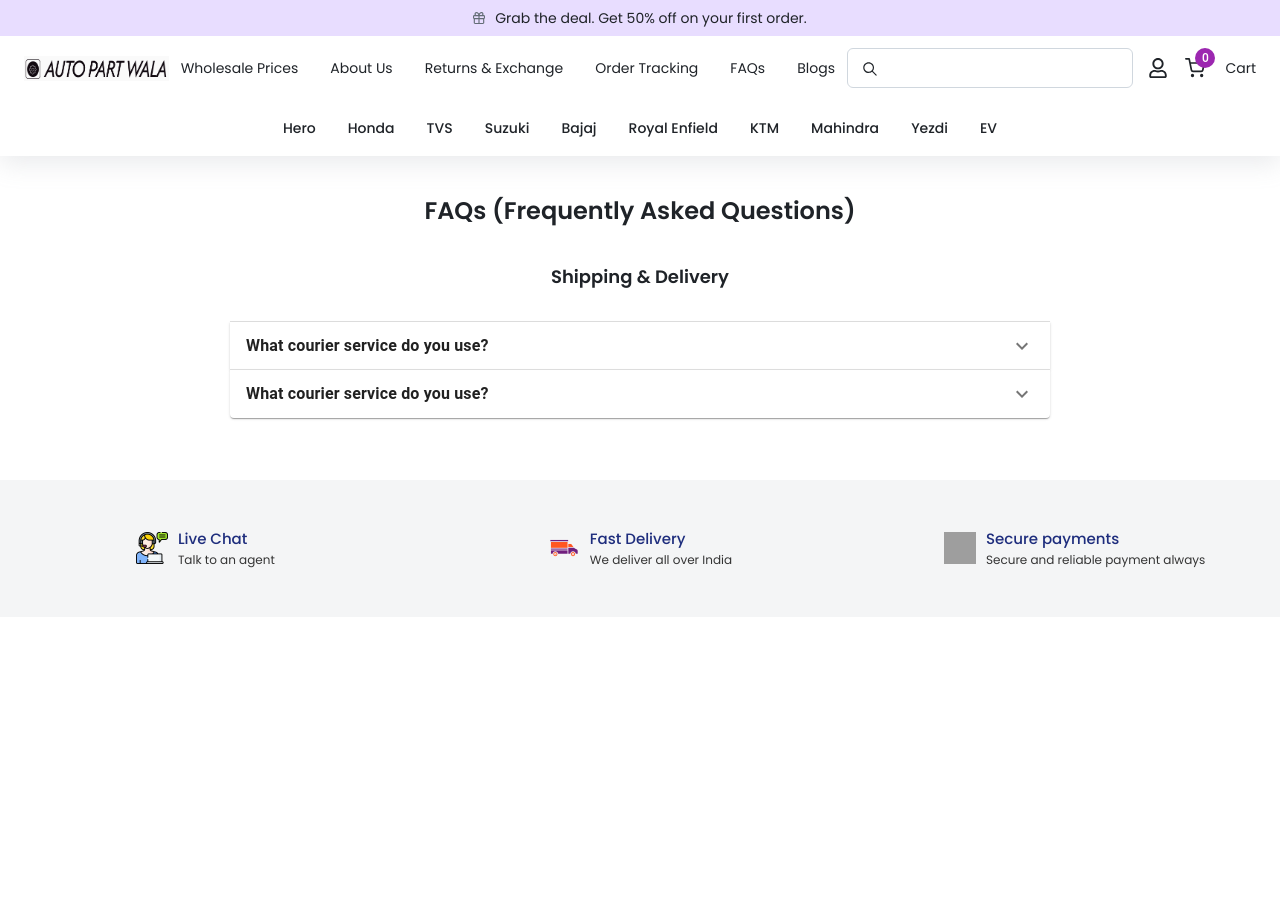
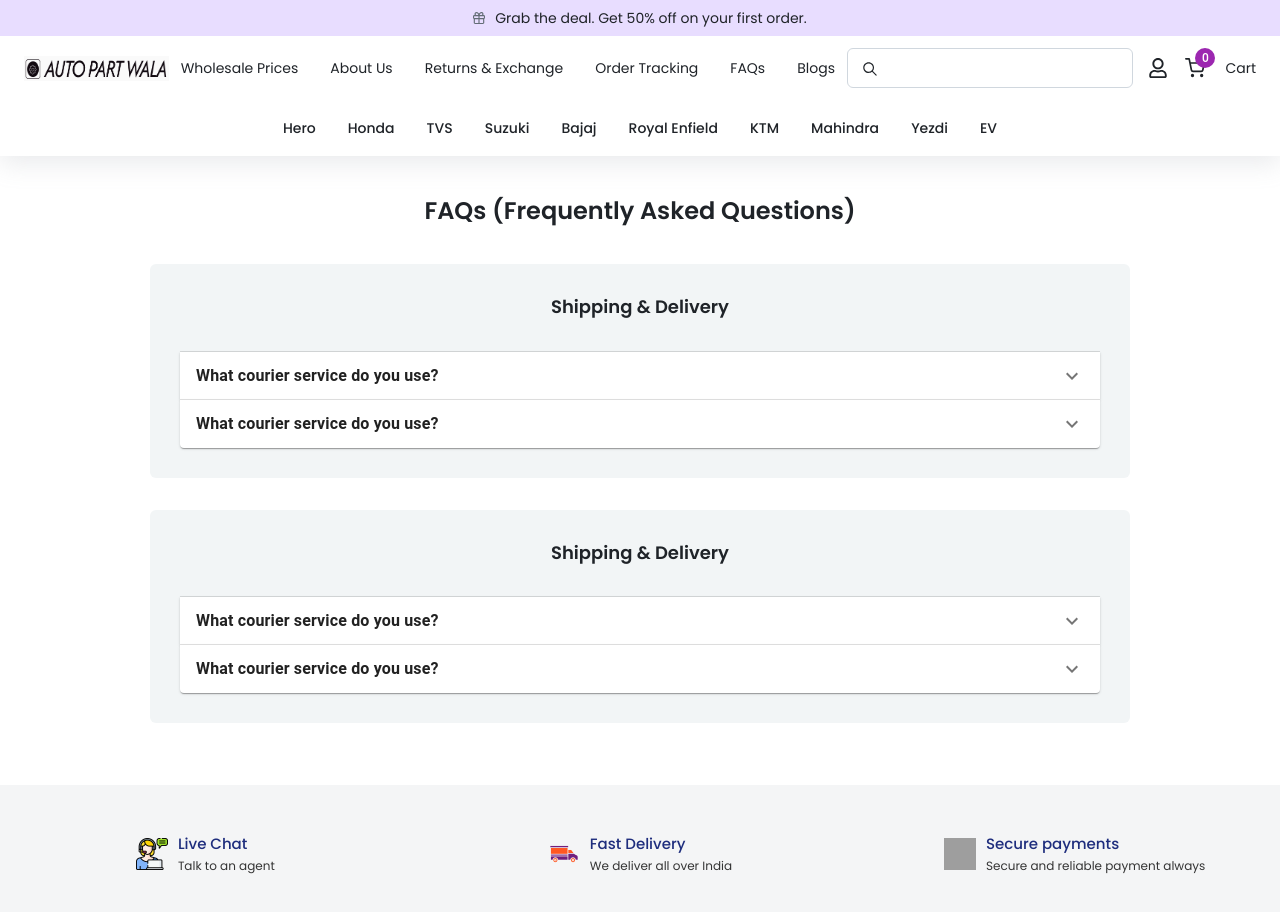
Before and after one commit to sunnycharkhwal/AutoPartWala, a React (Vite) app: page /faq in a window 1280 px wide. Shown: the top 912 px of the page. Before the commit the page ends 800 px from the top, so only its background shows below. Built offline with nearby package versions, Linux system fonts and the light colour scheme; grey boxes are pictures that could not be loaded.

Commit message:
FAQs 100%

```diff
--- a/src/assets/pages/Faq.jsx
+++ b/src/assets/pages/Faq.jsx
@@ -16,6 +16,7 @@ export const Faq = () => {
         </div>
 
         <div className="FaqDiv">
+          <div className="FaqDiv_Inner">
             <div className="FaqDiv_title">Shipping & Delivery</div>
             <Accordion>
               <AccordionSummary
@@ -49,6 +50,42 @@ export const Faq = () => {
             </Accordion>
           </div>
         </div>
+        <div className="FaqDiv">
+          <div className="FaqDiv_Inner">
+            <div className="FaqDiv_title">Shipping & Delivery</div>
+            <Accordion>
+              <AccordionSummary
+                expandIcon={<ExpandMoreIcon />}
+                aria-controls="panel1-content"
+                id="panel1-header">
+                <Typography component="span">
+                  What courier service do you use?
+                </Typography>
+              </AccordionSummary>
+              <AccordionDetails>
+                Lorem ipsum dolor sit amet, consectetur adipiscing elit.
+                Suspendisse malesuada lacus ex, sit amet blandit leo lobortis
+                eget.
+              </AccordionDetails>
+            </Accordion>
+            <Accordion>
+              <AccordionSummary
+                expandIcon={<ExpandMoreIcon />}
+                aria-controls="panel12-content"
+                id="panel2-header">
+                <Typography component="span">
+                  What courier service do you use?
+                </Typography>
+              </AccordionSummary>
+              <AccordionDetails>
+                Lorem ipsum dolor sit amet, consectetur adipiscing elit.
+                Suspendisse malesuada lacus ex, sit amet blandit leo lobortis
+                eget.
+              </AccordionDetails>
+            </Accordion>
+          </div>
+        </div>
+      </div>
       <UpperFooter />
     </>
   );
--- a/src/scss/_var.scss
+++ b/src/scss/_var.scss
@@ -5,4 +5,5 @@
   --bgColor_2: #f6f8fa;
   --hover-color: #eef1f4;
   --border_color: #d0d7de;
+  --bgColor2: #f2f5f6;
 }
--- a/src/scss/index.scss
+++ b/src/scss/index.scss
@@ -933,15 +933,21 @@ body {
     color: var(--first-text-color);
   }
 }
+.FaqDiv_Inner {
+  background-color: var(--bgColor2);
+  padding: 30px 30px;
+  border-radius: 6px;
+  margin-top: 2rem;
+}
 .FaqDiv {
-  padding: 0 200px;
+  padding: 0 120px;
   padding-top: 30px;
+
   .FaqDiv_title {
     font-size: 18px;
     font-weight: 600;
     color: var(--first-text-color);
     margin-bottom: 2rem;
-    margin-top: 2rem;
     text-align: center;
   }
   .MuiTypography-root {
--- a/src/scss/res.scss
+++ b/src/scss/res.scss
@@ -3,8 +3,11 @@
 @use 'var.scss';
 @use 'mixing.scss';
 @media (max-width: 576px) {
+  .FaqDiv_Inner {
+    padding: 15px 15px;
+  }
   .FaqDiv {
-    padding: 0 12px;
+    padding: 0 15px;
   }
   .BlogDetailsTop {
     .BlogDetails_text {
@@ -169,7 +172,7 @@
 }
 @media (min-width: 1024px) {
   .FaqDiv {
-    padding: 0 200px;
+    padding: 0 120px;
   }
   .BlogDetailsTop {
     .BlogDetails_text {
```
Lines whose indentation alone changed are shown as unchanged.
